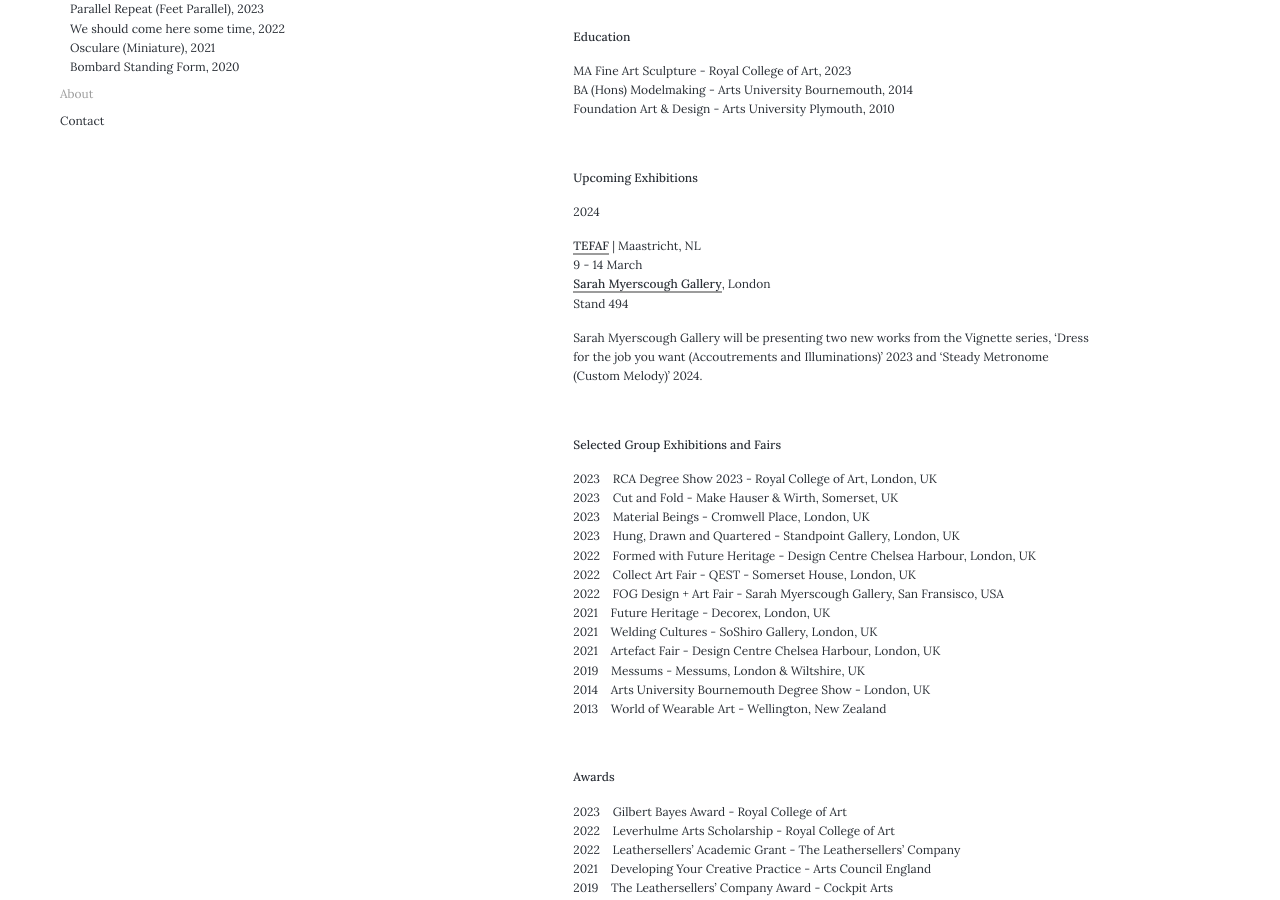
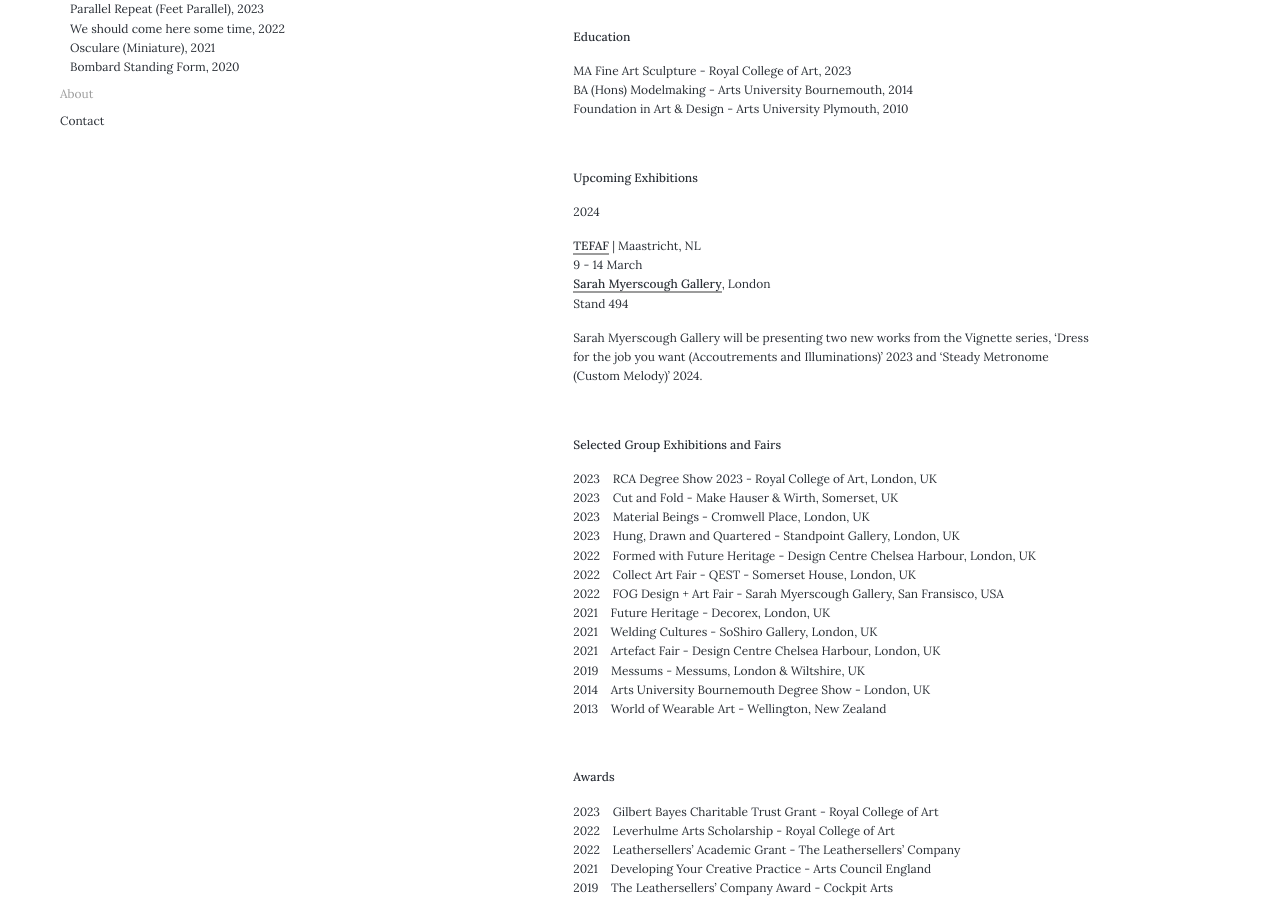
Before and after one commit to francespinnock/francespinnock.github.io, a Jekyll site: the page built from _pages/about.md, in a window 1280 px wide and 1307 px high. Shown: the part 155-1055 px from the top of the window. Built offline with Jekyll 4.4.1, drawn with Linux system fonts in a browser that asks for light colours; nearby versions of some CDN libraries.

Commit message:
Update about.md

```diff
--- a/_pages/about.md
+++ b/_pages/about.md
@@ -17,7 +17,7 @@ Lives and works in London (UK)
 
 MA Fine Art Sculpture - Royal College of Art, 2023
 BA (Hons) Modelmaking - Arts University Bournemouth, 2014
-Foundation Art & Design - Arts University Plymouth, 2010
+Foundation in Art & Design - Arts University Plymouth, 2010
 
 <br />
 
@@ -58,7 +58,7 @@ Sarah Myerscough Gallery will be presenting two new works from the Vignette seri
 
 **Awards**
 
-2023&nbsp;&nbsp;&nbsp; Gilbert Bayes Award - Royal College of Art
+2023&nbsp;&nbsp;&nbsp; Gilbert Bayes Charitable Trust Grant - Royal College of Art
 2022&nbsp;&nbsp;&nbsp; Leverhulme Arts Scholarship - Royal College of Art
 2022&nbsp;&nbsp;&nbsp; Leathersellers' Academic Grant - The Leathersellers' Company
 2021&nbsp;&nbsp;&nbsp; Developing Your Creative Practice - Arts Council England
```
